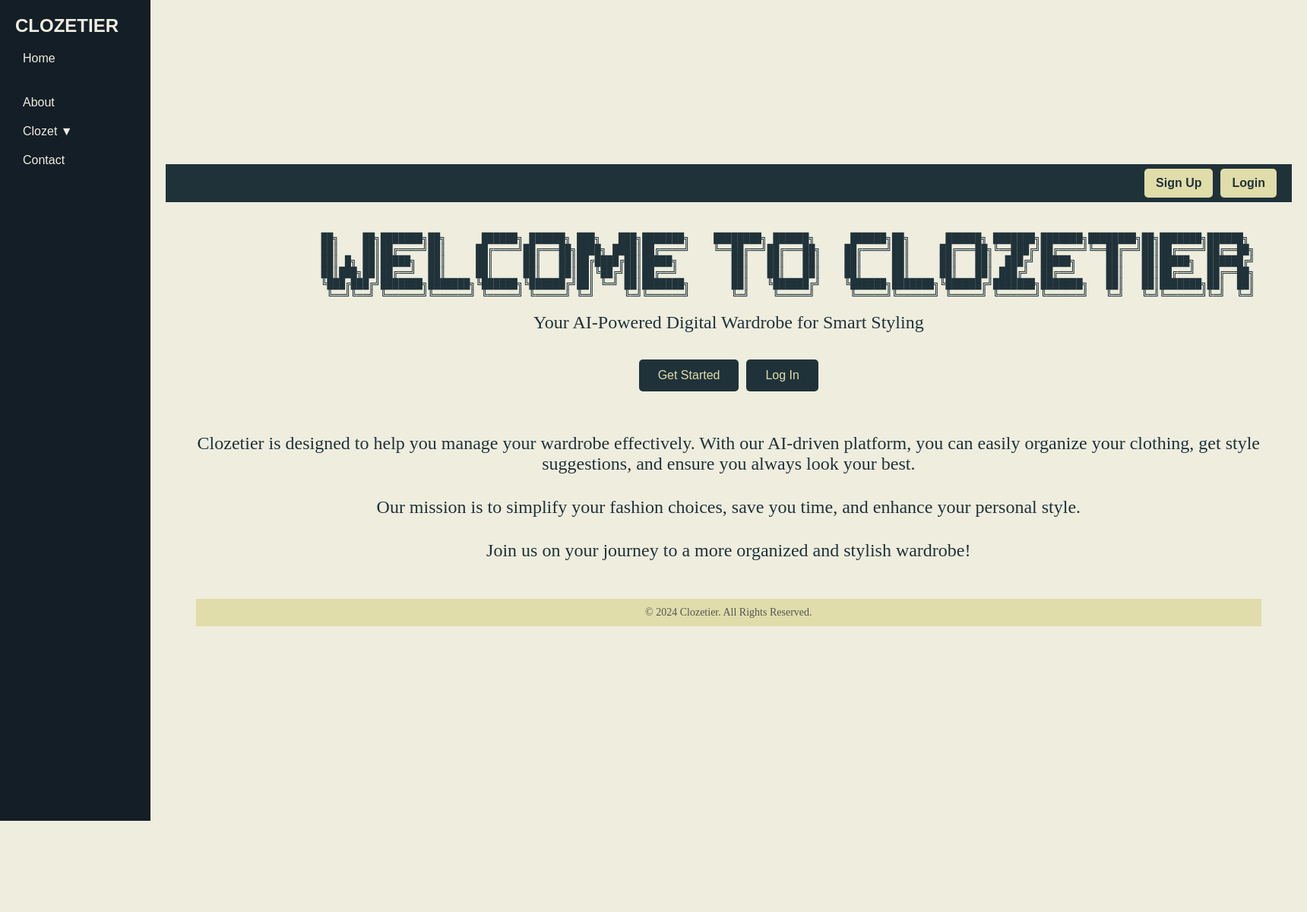
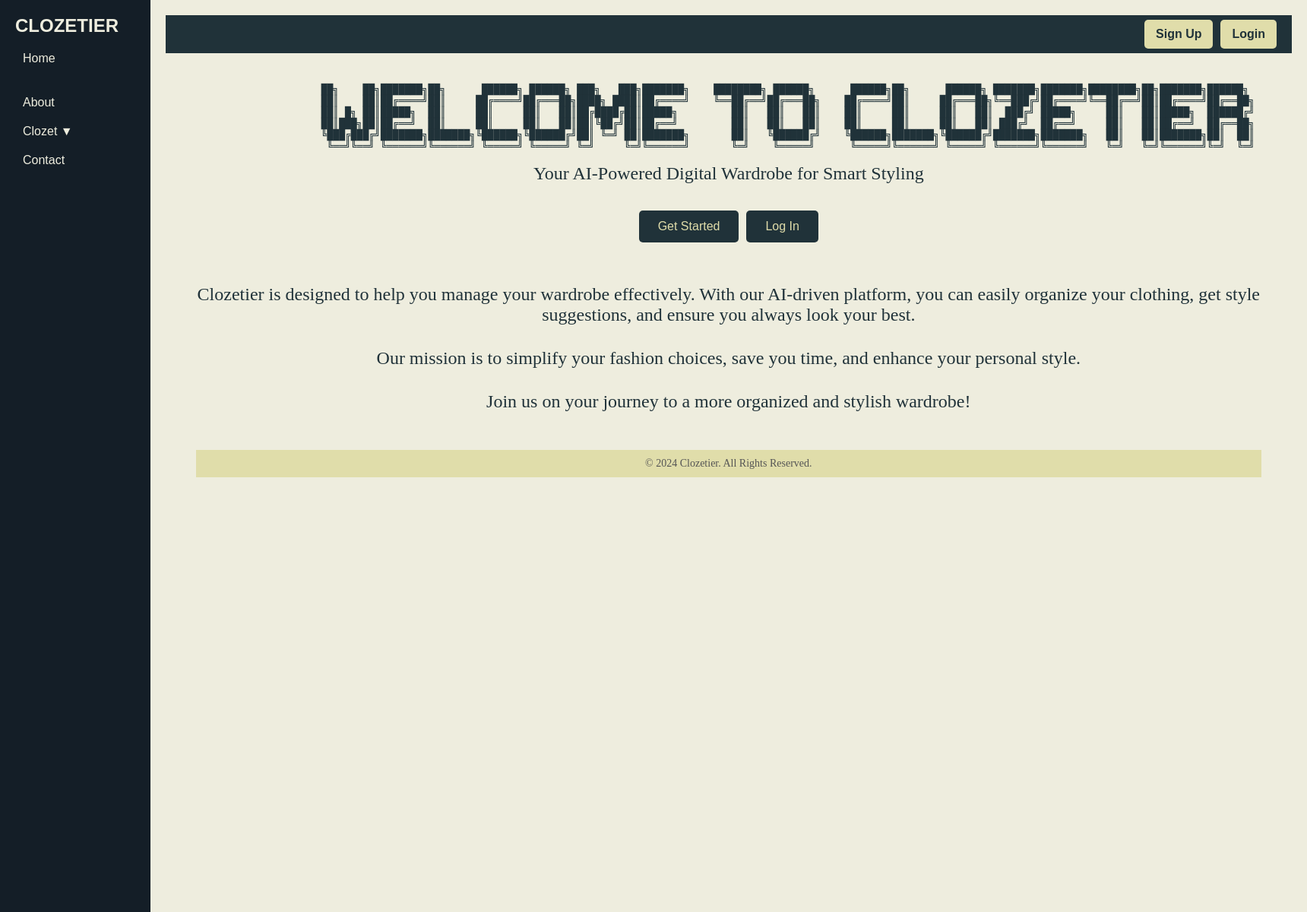
Before and after one commit to whitmireb/clozetier, a Django app: page / in a window 1720 px wide. Shown: the whole page at 76% size. Before the commit the page ends 1080 px from the top, so only its background shows below. Run offline with Django 5.2, Linux system fonts and the light colour scheme; parts of the project's set-up code (start-up, migrations or seed data) failed here and were passed over.

Commit message:
inspect page goes crazy, anyways updated thingy mcbob that aidan requested

```diff
--- a/clozetier_site/templates/base.html
+++ b/clozetier_site/templates/base.html
@@ -30,7 +30,7 @@
       body {
         font-family: Arial, sans-serif;
         display: flex;
-        height: 135vh;
+        height: 150vh;
         background-color: var(--background);
         color: var(--text);
       }
--- a/clozetier_site/templates/home.html
+++ b/clozetier_site/templates/home.html
@@ -24,7 +24,7 @@
             padding: 20px;
             display: flex;
             flex-direction: column;
-            justify-content: center; /* Center content vertically */
+            {% comment %} justify-content: center; /* Center content vertically */ {% endcomment %}
             align-items: center; /* Center content horizontally */
         }
 
```
